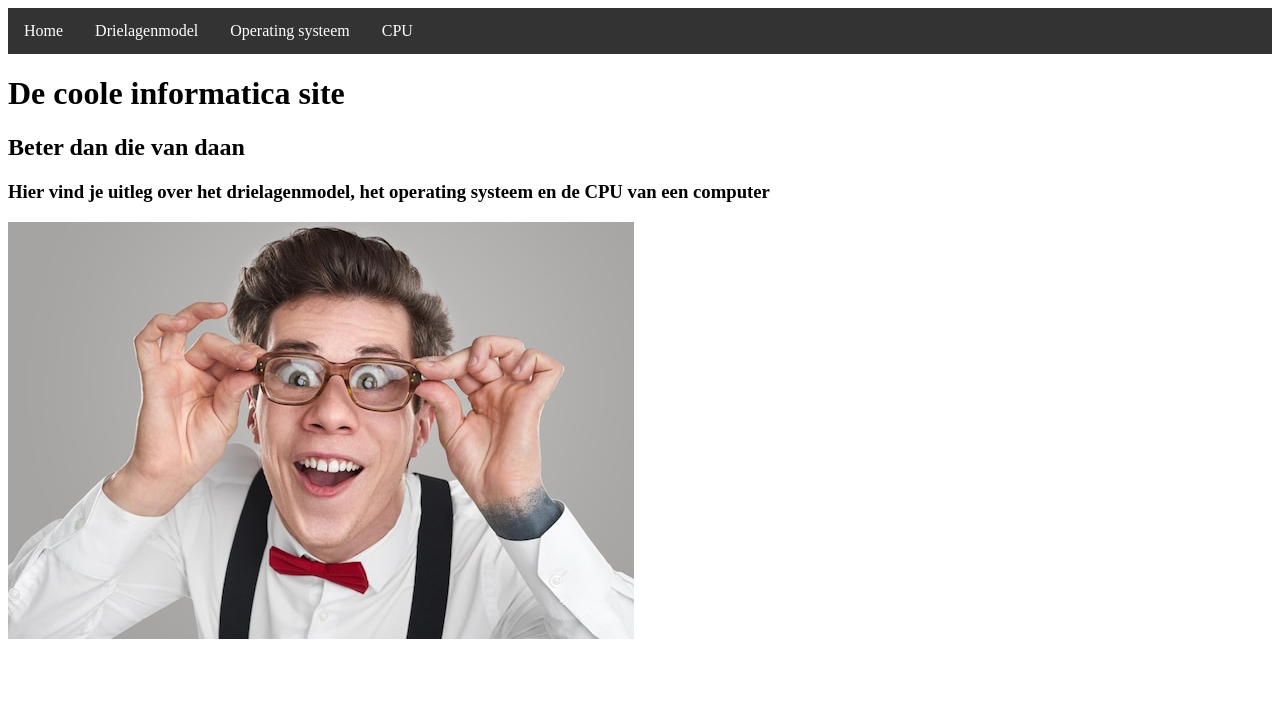
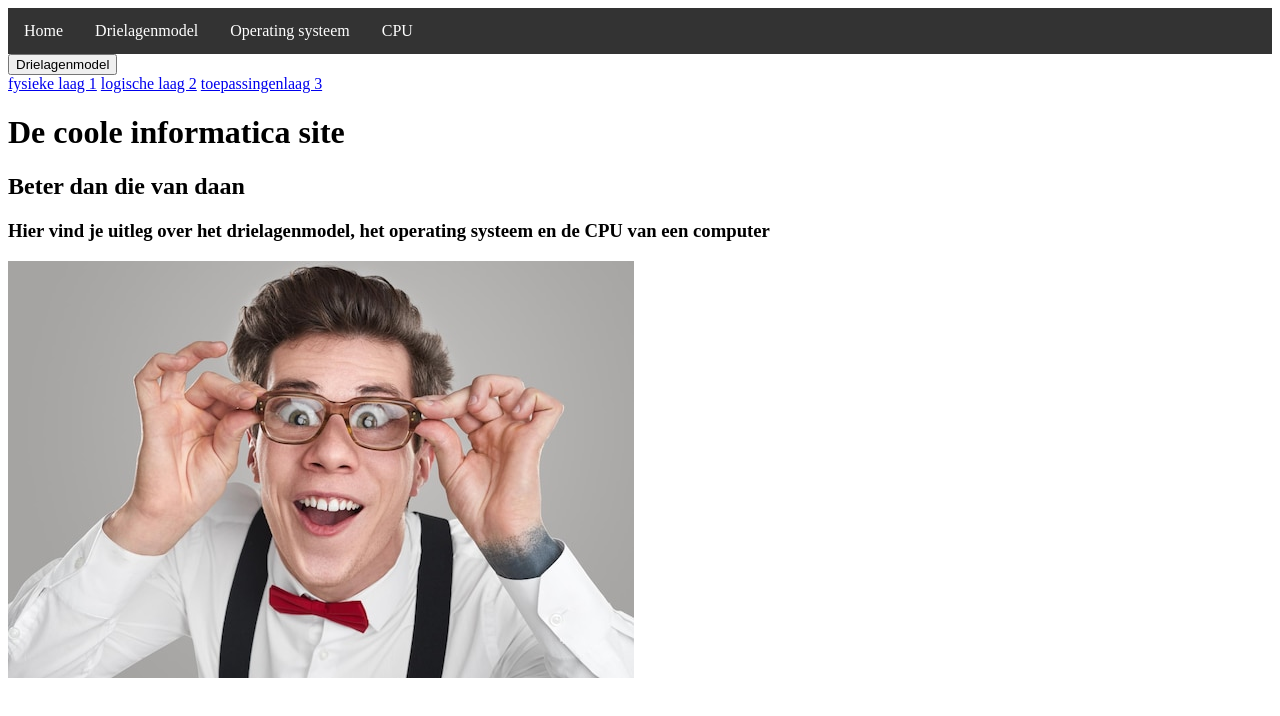
Before and after one commit to ts123456789/ts123456789.github.io, a plain HTML site: page index.html in a window 1280 px wide. Drawn offline with Linux system fonts and the light colour scheme.

Commit message:
dd test idk hvl

```diff
--- a/index.html
+++ b/index.html
@@ -7,6 +7,14 @@
             <li><a href="operatingsysteem.html">Operating systeem</a></li>
             <li><a href="cpu.html">CPU</a></li>
         </ul>
+        <div class="dropdown">
+            <button class="dropbtn">Drielagenmodel</button>
+            <div class="dropdown-content">
+              <a href="#">fysieke laag 1</a>
+              <a href="#">logische laag 2</a>
+              <a href="#">toepassingenlaag 3</a>
+            </div>
+          </div>
         <title>supercoole site</title>
         <link rel="stylesheet" type="text/css" href="opmaak.css">
         <meta charset="utf-8">
```
